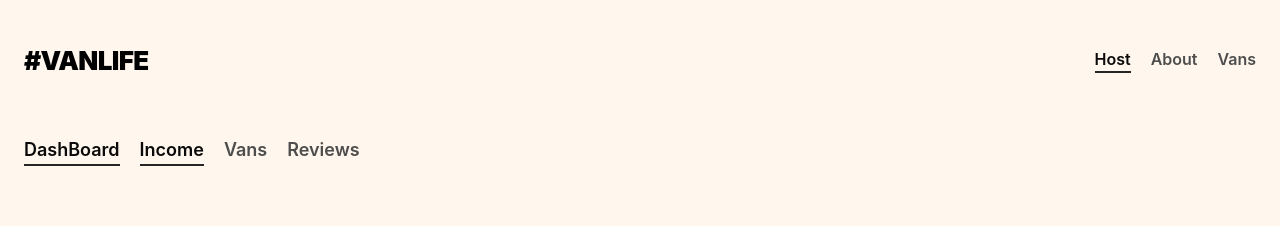
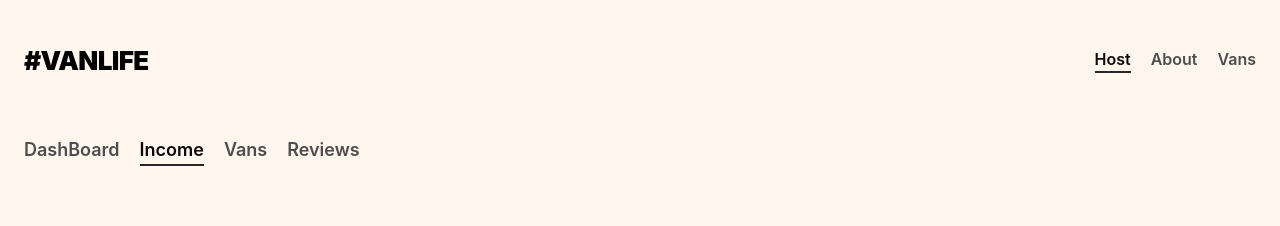
Before and after one commit to Sugu17/VanLife, a React (Vite) app: page /host/income in a window 1280 px wide. Shown: the top 226 px of the page. Built offline with nearby package versions, Linux system fonts and the light colour scheme; what tailwind-override would draw is missing.

Commit message:
Implement-Match routes till end for host navlinks

```diff
--- a/src/Components/host/HostLayout.tsx
+++ b/src/Components/host/HostLayout.tsx
@@ -11,7 +11,7 @@ function HostLayout() {
   return (
     <div className="flex flex-col gap-11 py-4 px-6 pb-14">
       <div>
-        <NavLinks info={navLinks} textSize="lg" />
+        <NavLinks info={navLinks} textSize="lg" end />
       </div>
       <Outlet />
     </div>
```
